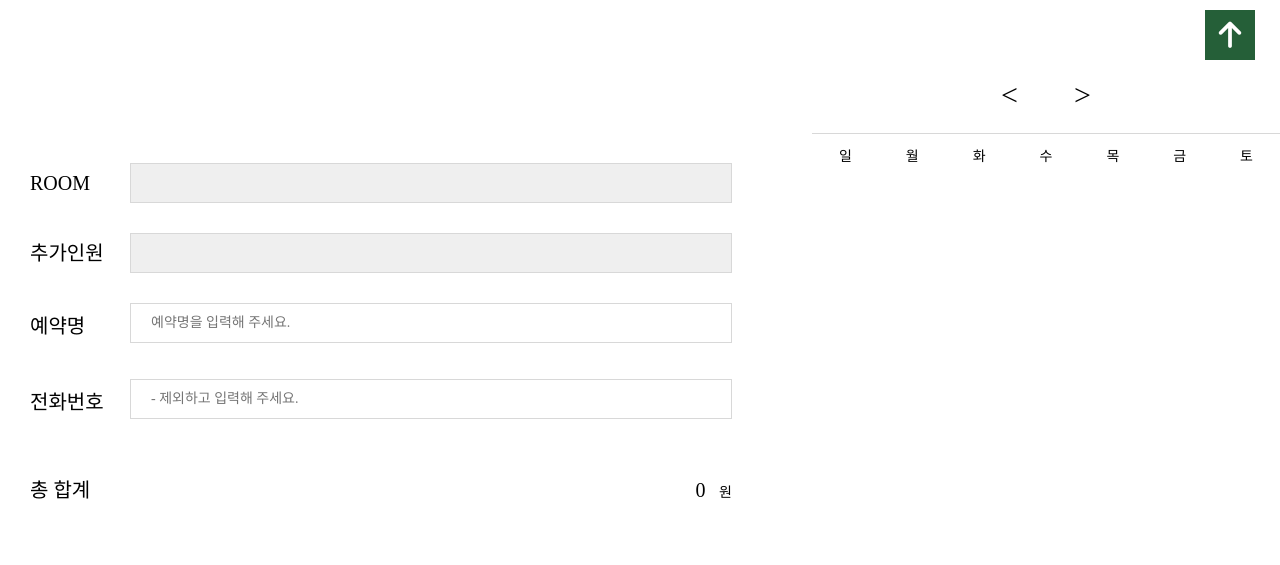
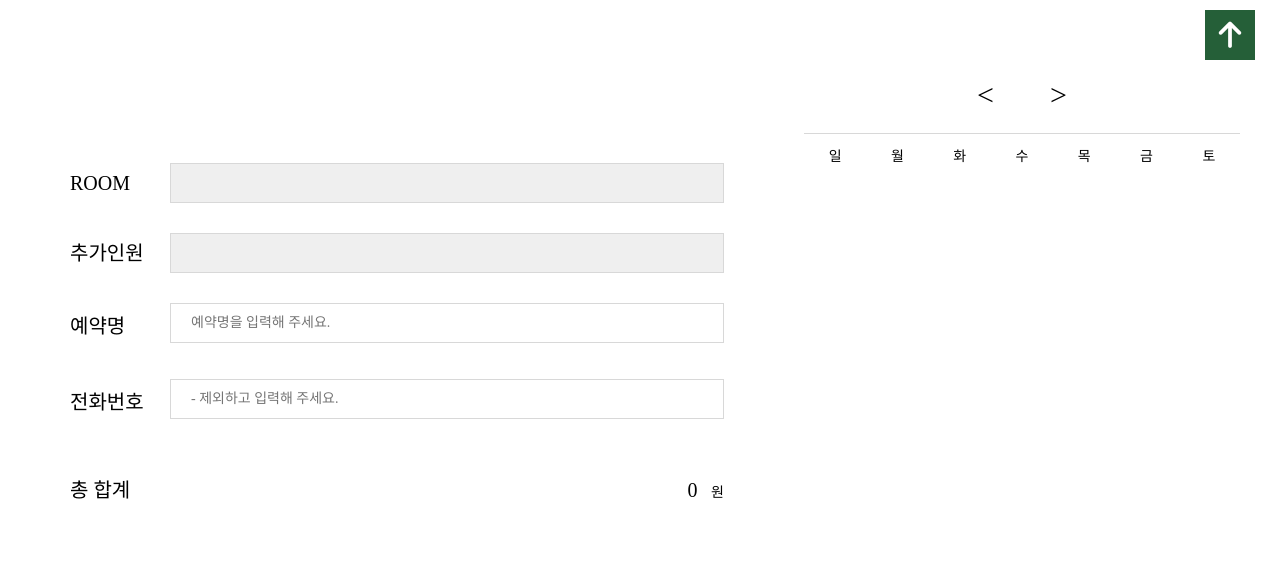
Before and after one commit to seungmileee/hotel-reservation, a website: page src/html/reservation_form.html in a window 1280 px wide. Shown: the part 715-1280 px from the top of the page. Drawn offline with Linux system fonts and the light colour scheme; files that its build step writes are made by us from their sources; files whose address does not match are found by name; a web font is replaced by a local one.

Commit message:
container 좌우 padding 추가

```diff
--- a/src/css/global.css
+++ b/src/css/global.css
@@ -32,7 +32,7 @@
 .container {
   max-width: 1440px;
   margin: 0 auto;
-  padding: 60px 0;
+  padding: 60px 40px;
   display: flex;
   flex-direction: column;
   justify-content: center;
```
